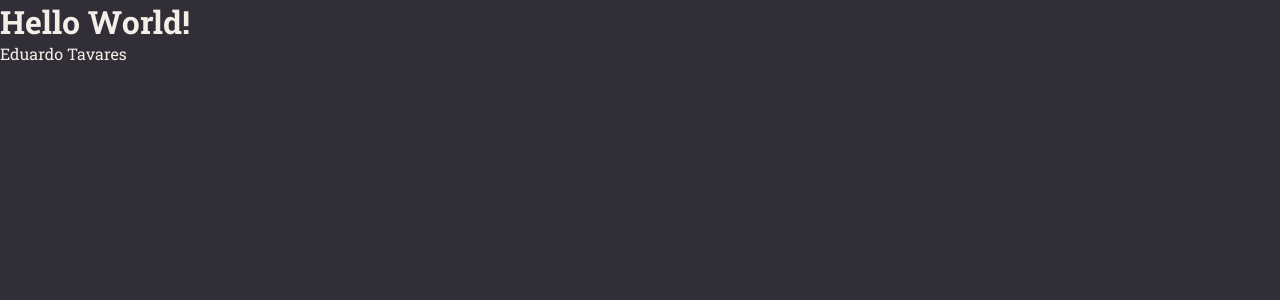
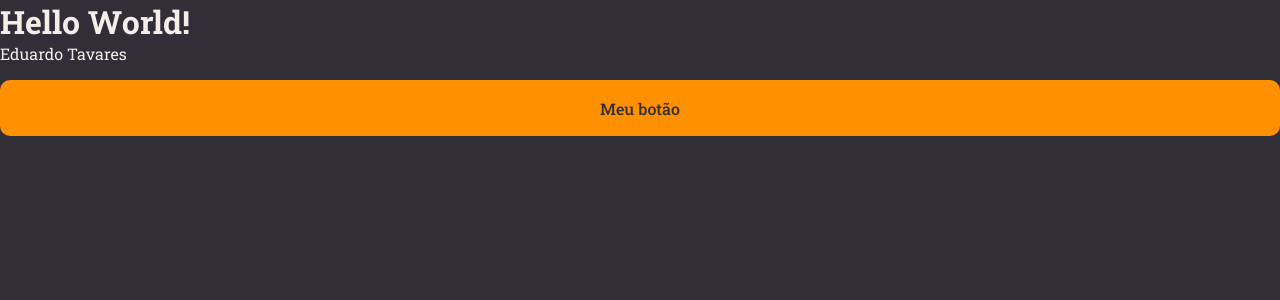
Before and after one commit to eduardotdev/rocketseat-explorer-09-intro-ao-reactjs, a React (Vite) app: page / in a window 1280 px wide. Shown: the top 300 px of the page. Built offline with nearby package versions, Linux system fonts and the light colour scheme.

Commit message:
componente

```diff
--- /dev/null
+++ b/src/components/Button/index.jsx
@@ -0,0 +1,5 @@
+import { Container } from './styles'
+
+export function Button() {
+  return <Container type="button">Meu botão</Container>
+}
--- /dev/null
+++ b/src/components/Button/styles.js
@@ -0,0 +1,18 @@
+import styled from 'styled-components'
+
+export const Container = styled.button`
+  width: 100%;
+  background-color: ${({ theme }) => theme.COLORS.ORANGE};
+  color: ${({ theme }) => theme.COLORS.BACKGROUND_800};
+
+  height: 56px;
+  border: 0;
+  padding: 0 16px;
+  margin-top: 16px;
+  border-radius: 10px;
+  font-weight: 500;
+
+  &:disabled {
+    opacity: 0.5;
+  }
+`
--- a/src/pages/Details/index.jsx
+++ b/src/pages/Details/index.jsx
@@ -1,10 +1,14 @@
 import { Container } from './styles'
+
+import { Button } from '../../components/Button'
 
 export function Details() {
   return (
     <Container>
       <h1>Hello World!</h1>
       <span>Eduardo Tavares</span>
+
+      <Button />
     </Container>
   )
 }
```
